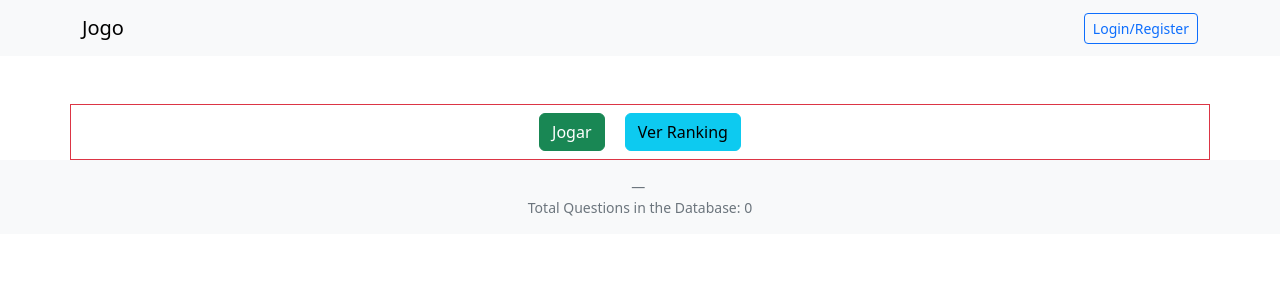
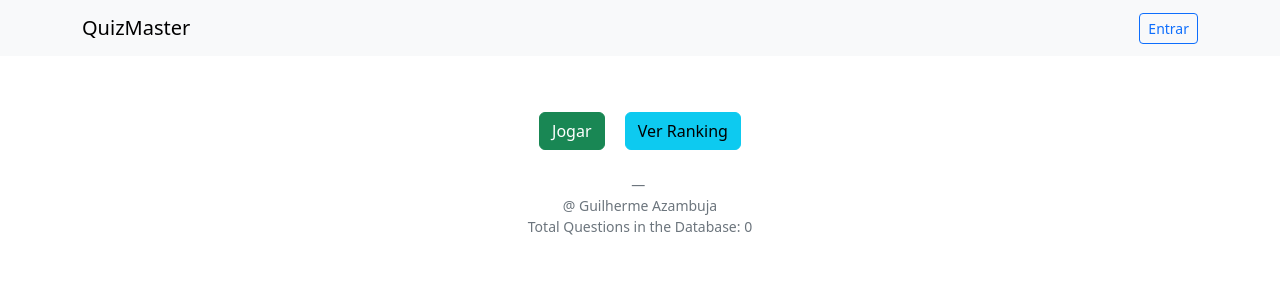
Before and after one commit to gvlk/apigame, a Flask app: page / in a window 1280 px wide. Shown: the top 300 px of the page. Run offline with Flask 3, Linux system fonts and the light colour scheme; parts of the project's set-up code (start-up, migrations or seed data) failed here and were passed over.

Commit message:
styling finished. removed debug borders

```diff
--- a/apigame/static/js/questions.js
+++ b/apigame/static/js/questions.js
@@ -123,8 +123,8 @@ function showCompletionMessage() {
     const quizContainer = document.getElementById('quiz-container');
     quizContainer.innerHTML = `
         <div class="text-center">
-            <h2>Thank you for playing!</h2>
-            <p>Redirecting to results...</p>
+            <h2>Partida finalizada!</h2>
+            <p>Redirecionando para os resultados...</p>
         </div>
     `;
 }
--- a/apigame/templates/base.html
+++ b/apigame/templates/base.html
@@ -9,18 +9,22 @@
 <body>
 <nav class="navbar navbar-expand-lg navbar-light bg-light">
     <div class="container">
-        <a class="navbar-brand" href="/">Jogo</a>
-        <div class="collapse navbar-collapse">
+        <a class="navbar-brand" href="/">QuizMaster</a>
+        <button class="navbar-toggler" type="button" data-bs-toggle="collapse" data-bs-target="#navbarContent"
+                aria-controls="navbarContent" aria-expanded="false" aria-label="Toggle navigation">
+            <span class="navbar-toggler-icon"></span>
+        </button>
+        <div class="collapse navbar-collapse" id="navbarContent">
             <ul class="navbar-nav ms-auto">
                 {% if 'username' in session %}
                     <li class="nav-item">
-                        <a class="nav-link" href="{{ url_for('auth.logout') }}">Logout ({{ session.username }})</a>
+                        <a class="nav-link" href="{{ url_for('auth.logout') }}">Sair ({{ session.username }})</a>
                     </li>
                 {% else %}
                     <li class="nav-item">
                         <button class="btn btn-outline-primary btn-sm" data-bs-toggle="modal"
                                 data-bs-target="#authModal">
-                            Login/Register
+                            Entrar
                         </button>
                     </li>
                 {% endif %}
@@ -29,12 +33,15 @@
     </div>
 </nav>
 
-<main>
+<main class="container">
     {% block content %}
     {% endblock %}
 </main>
 
-<footer class="blockquote-footer bg-light text-center py-3 mt-auto">
+<footer class="blockquote-footer text-center py-3 mt-auto">
+    <div>
+        @ Guilherme Azambuja
+    </div>
     <div id="question-count">
         Total Questions in the Database: <span id="total-questions">Loading...</span>
     </div>
--- a/apigame/templates/home.html
+++ b/apigame/templates/home.html
@@ -1,9 +1,9 @@
 {% extends 'base.html' %}
 
-{% block title %}Home - Jogo{% endblock %}
+{% block title %}Home - QuizMaster{% endblock %}
 
 {% block content %}
-    <div class="container border border-danger text-center mt-5">
+    <div class="container text-center mt-5">
 
         <button class="btn btn-success m-2" id="play-button" onclick="checkLogin();">
             Jogar
--- a/apigame/templates/ranking.html
+++ b/apigame/templates/ranking.html
@@ -1,6 +1,6 @@
 {% extends 'base.html' %}
 
-{% block title %}Ranking - Jogo{% endblock %}
+{% block title %}Ranking - QuizMaster{% endblock %}
 
 {% block content %}
     <div class="container mt-4">
```
Also changed, not shown: apigame/templates/results.html (+7 -7 lines), apigame/templates/solo_play.html (+6 -6 lines), apigame/static/css/styles.css (line endings or trailing spaces).
